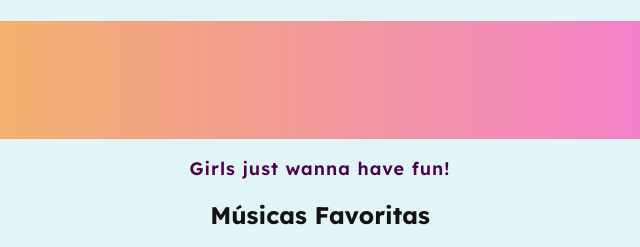
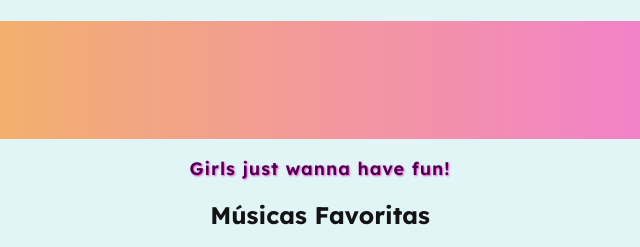
Before and after one commit to NaiaraMori/projeto_01, a plain HTML site: page index.html in a window 1280 px wide. Shown: the top 247 px of the page, 320-960 px from the left. Drawn offline with Linux system fonts and the light colour scheme.

Commit message:
shadow pink

```diff
--- a/index.css
+++ b/index.css
@@ -19,5 +19,6 @@ main {
     font-weight: 600;
     font-size: 18px;
     letter-spacing: 1px;
-    text-shadow: 8px, 8px, 8px, #2d012e;
+    text-shadow: 1px 1px 2px #ee4bcb;
+
 }
```
